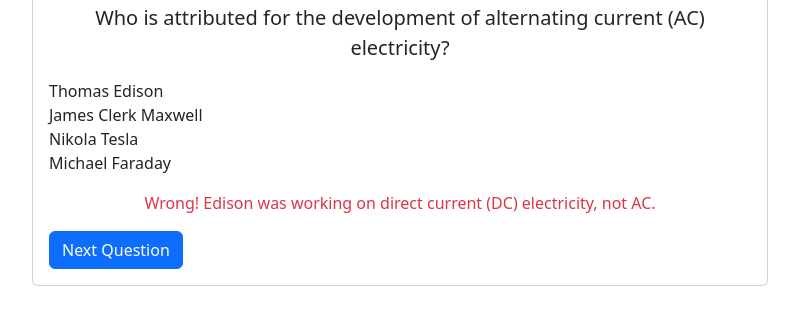
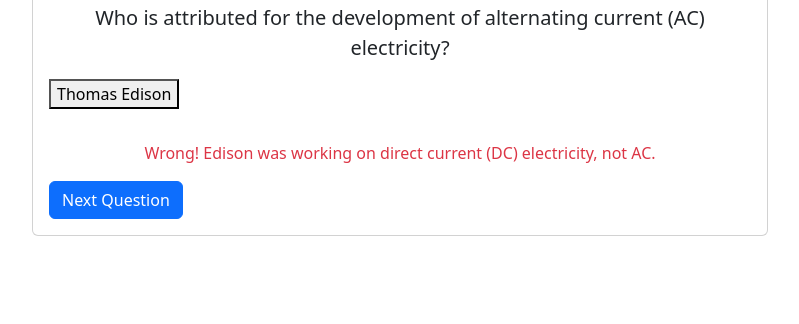
Before and after one commit to ajmccredie/electrical-quiz, a plain HTML site: page index.html in a window 1280 px wide. Both pictures are taken after a click on the button "Thomas Edison". Shown: the part 118-442 px from the top of the page, without its empty margins (240-1039 px from the left). Drawn offline with nearby package versions, Linux system fonts and the light colour scheme.

Commit message:
Fix feedback and image bugs for two initial questions

```diff
--- a/index.html
+++ b/index.html
@@ -5,15 +5,6 @@
     <meta name="viewport" content="width=device-width, initial-scale=1.0">
     <title>Pointless Electrical Quiz</title>
     <link href="https://cdn.jsdelivr.net/npm/bootstrap@5.3.0-alpha1/dist/css/bootstrap.min.css" rel="stylesheet">
-    <!-- <style>
-        .quiz-image {
-            max-width: 150px; /* Limit the size of the image */
-            height: auto;
-        }
-        .image-button {
-            border: none;
-        }
-    </style> -->
 </head>
 <body>
     <div class="container mt-5">
@@ -24,8 +15,8 @@
                         <h1 class="card-title text-center">Quiz</h1>
                         <div id="question-container">
                             <p id="question-text" class="lead text-center"></p>
-                            <div class="d-flex flex-wrap justify-content-center" id="answer-list">
-                                <!-- Image answers will be displayed here -->
+                            <div id="answer-list" class="row g-3">
+                                <!-- Image answer buttons will go here as columns -->
                             </div>
                         </div>
                         <div id="feedback" class="mt-3 text-center"></div>
--- a/script.js
+++ b/script.js
@@ -48,54 +48,74 @@
     answerList.innerHTML = ''; // Clear previous answers
     feedback.textContent = ''; // Clear feedback
 
-    // Shuffle and display answers
     const shuffledAnswers = [...question.answers];
     shuffleArray(shuffledAnswers);
 
     shuffledAnswers.forEach((answer) => {
+        const colDiv = document.createElement('div');
+        colDiv.classList.add('col-md-6', 'col-sm-12', 'mb-3'); // Responsive layout
+
         const button = document.createElement('button');
-        button.classList.add('list-group-item', 'list-group-item-action', 'd-flex', 'align-items-center', 'image-button');
+        button.classList.add(answer.image ? 'image-button' : 'text-answer-button');
 
-        // Check if the answer has an image
         if (answer.image) {
             const img = document.createElement('img');
             img.src = answer.image;
-            img.alt = answer.text; // Alt text for accessibility
-            img.classList.add('quiz-image', 'me-2'); // Add classes for styling
+            img.alt = answer.text || "Answer Image"; // Alt text for accessibility
+
+            // Apply consistent styling directly in JavaScript
+            img.style.width = "120px";
+            img.style.height = "120px";
+            img.style.objectFit = "cover";
+            img.style.overflow = "hidden";
+            img.style.borderRadius = "8px";
+            img.style.marginBottom = "10px";
+            img.style.marginTop = "10px";
+
             button.appendChild(img);
-            button.textContent = answer.text; // Adding text to the button for clarity
-        } else {
-            button.textContent = answer.text; // For text-only answers
         }
 
-        button.onclick = () => handleAnswerSelection(answer);
-        answerList.appendChild(button);
+        const text = document.createElement('span');
+        text.textContent = answer.text;
+        button.appendChild(text);
+
+        button.onclick = () => handleAnswerSelection(answer, button);
+        colDiv.appendChild(button);
+        answerList.appendChild(colDiv);
     });
 }
 
-function handleAnswerSelection(answer) {
+
+function handleAnswerSelection(answer, selectedButton) {
     const feedback = document.getElementById("feedback");
     const nextButton = document.getElementById("next-button");
-    const playAgainButton = document.getElementById("play-again-button");
+    const answerList = document.getElementById("answer-list");
 
+    // Reset feedback classes
+    feedback.classList.remove("text-danger", "text-success");
+
+    // Provide feedback based on the correctness of the answer
     if (answer.correct) {
         feedback.textContent = "Correct!";
         feedback.classList.add("text-success");
-        feedback.classList.remove("text-danger");
         score++;
     } else {
-        feedback.textContent = `Wrong! ${answer.explanation}`; // Ensure explanation shows here
+        feedback.textContent = `Wrong! ${answer.explanation}`;
         feedback.classList.add("text-danger");
-        feedback.classList.remove("text-success");
     }
 
+    // Hide all other answers except the selected one
+    Array.from(answerList.children).forEach((colDiv) => {
+        if (!colDiv.contains(selectedButton)) {
+            colDiv.style.display = "none"; // Hide unselected answers
+        }
+    });
+
+    // Show feedback and the Next button
+    feedback.classList.remove("d-none");
     nextButton.classList.remove("d-none");
     nextButton.onclick = endQuiz;
-
-    // Show the play again button only after the quiz ends
-    playAgainButton.classList.add("d-none");
 }
-
 
 function endQuiz() {
     document.getElementById("question-container").classList.add("d-none");
--- a/style.css
+++ b/style.css
@@ -3,9 +3,36 @@
 }
 
 .quiz-image {
-    max-width: 50px; /* Adjust the size as needed */
-    height: auto;
-    margin-right: 10px; /* Space between image and text */
+    width: 80px;
+    height: 80px;
+    max-width: 80px;
+    max-height: 80px;
+    object-fit: cover;
+    overflow: hidden; /* Prevents larger images from expanding outside */
+    margin: 0 auto 10px auto;
+    display: block;
+    border-radius: 8px;
+}
+
+.image-button {
+    display: flex;
+    flex-direction: column;
+    justify-content: center;
+    align-items: center;
+    padding: 15px;
+    width: 100%;
+    max-width: 150px;
+    text-align: center;
+    background-color: #f8f9fa;
+    border: 1px solid #ddd;
+    border-radius: 8px;
+    transition: background-color 0.3s ease;
+    cursor: pointer;
+    min-height: 150px;
+}
+
+.image-button:hover {
+    background-color: #e2e6ea;
 }
 
 button {
@@ -15,20 +42,20 @@
 
 #feedback {
     font-size: 1.2em;
+    font-weight: bold;
 }
 
-#answer-list {
-    display: grid;
-    grid-template-columns: repeat(2, 1fr); /* 2 columns */
-    gap: 15px; /* Space between items */
+.text-answer-button {
+    width: 100%;
+    margin: 5px 0;
+    padding: 10px;
+    text-align: center;
+    background-color: #f8f9fa;
+    border: 1px solid #ddd;
+    border-radius: 8px;
+    transition: background-color 0.3s ease;
 }
 
-.image-button {
-    display: flex;
-    flex-direction: column; /* Stack image and text */
-    justify-content: center;
-    align-items: center;
-    border: none; /* Remove default button border */
-    padding: 10px; /* Add some padding */
-    background-color: #f8f9fa; /* Light background for visibility */
+.text-answer-button:hover {
+    background-color: #e2e6ea;
 }
```
